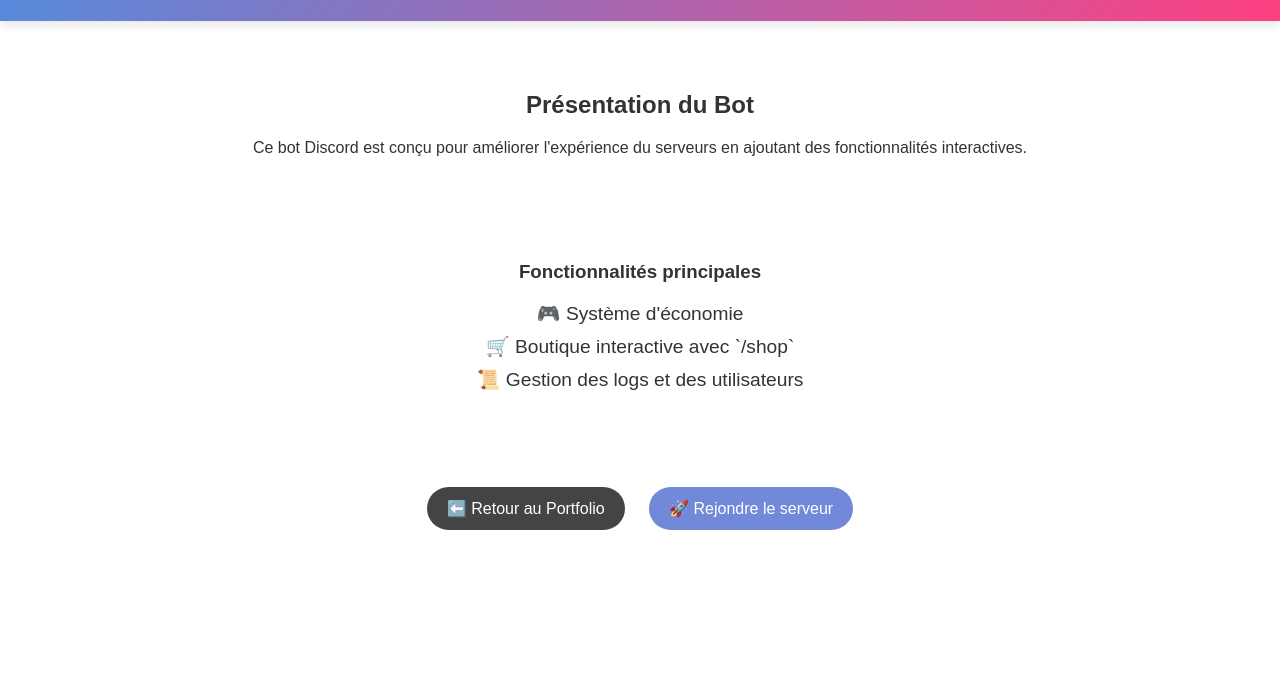
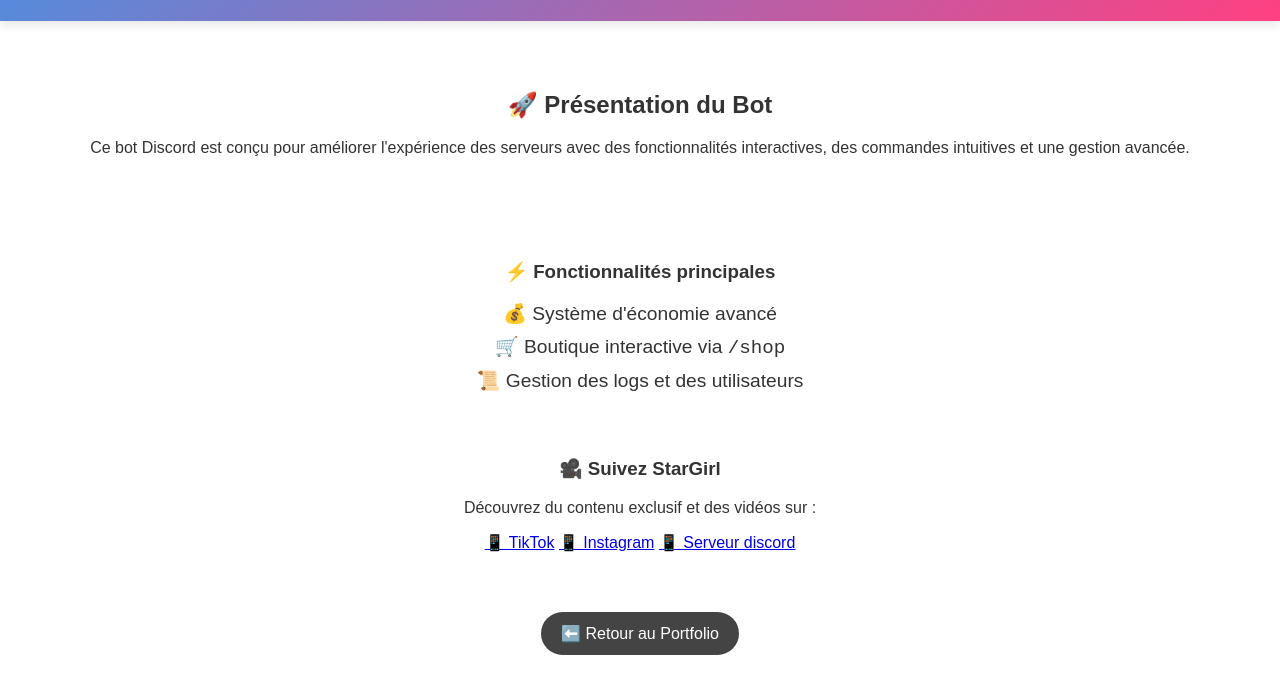
Before and after one commit to pirates-fr/portfolio, a plain HTML site: page bot-discord.html in a window 1280 px wide. Shown: the part 99-792 px from the top of the page. Drawn offline with Linux system fonts and the light colour scheme.

Commit message:
Update bot-discord.html

```diff
--- a/bot-discord.html
+++ b/bot-discord.html
@@ -4,7 +4,7 @@
     <meta charset="UTF-8">
     <meta name="viewport" content="width=device-width, initial-scale=1.0">
     <title>Mon Bot Discord</title>
-    <link rel="icon" type="image/png" href="C:\Users\FORET\Downloads\favicon_io\favicon.ico">
+    <link rel="icon" type="image/png" href="favicon.ico">
     <link rel="stylesheet" href="style.css">
 </head>
 <body>
@@ -15,22 +15,29 @@
 
     <main>
         <section class="bot-intro">
-            <h2>Présentation du Bot</h2>
-            <p>Ce bot Discord est conçu pour améliorer l'expérience du serveurs en ajoutant des fonctionnalités interactives.</p>
+            <h2>🚀 Présentation du Bot</h2>
+            <p>Ce bot Discord est conçu pour améliorer l'expérience des serveurs avec des fonctionnalités interactives, des commandes intuitives et une gestion avancée.</p>
         </section>
 
         <section class="bot-features">
-            <h3>Fonctionnalités principales</h3>
+            <h3>⚡ Fonctionnalités principales</h3>
             <ul>
-                <li>🎮 Système d'économie</li>
-                <li>🛒 Boutique interactive avec `/shop`</li>
+                <li>💰 Système d'économie avancé</li>
+                <li>🛒 Boutique interactive via <code>/shop</code></li>
                 <li>📜 Gestion des logs et des utilisateurs</li>
             </ul>
         </section>
 
+        <section class="social-links">
+            <h3>🎥 Suivez StarGirl</h3>
+            <p>Découvrez du contenu exclusif et des vidéos sur :</p>
+            <a href="https://www.tiktok.com/@shogunraiden072" target="_blank" class="social-button">📱 TikTok</a>
+            <a href="https://www.instagram.com/shogun_raiden_la_aigris/#" target="_blank" class="social-button">📱 Instagram</a>
+            <a href="https://discord.gg/n2GHthnykK" target="_blank" class="social-button">📱 Serveur discord</a>
+        </section>
+
         <section class="bot-cta">
             <a href="index.html" class="back-button">⬅️ Retour au Portfolio</a>
-            <a href="https://discord.gg/n2GHthnykK" target="_blank" class="invite-button">🚀 Rejondre le serveur</a>
         </section>
     </main>
 
```
